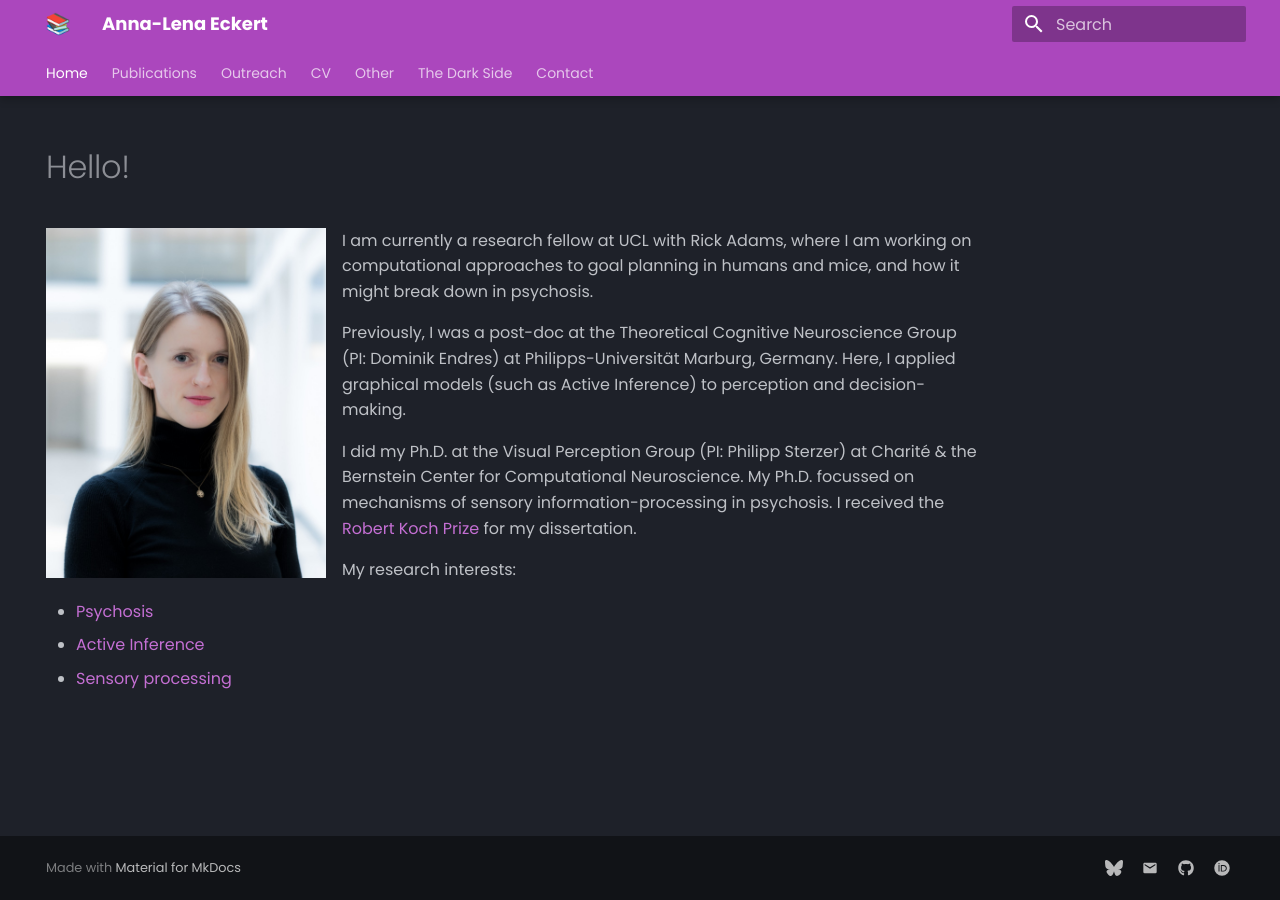
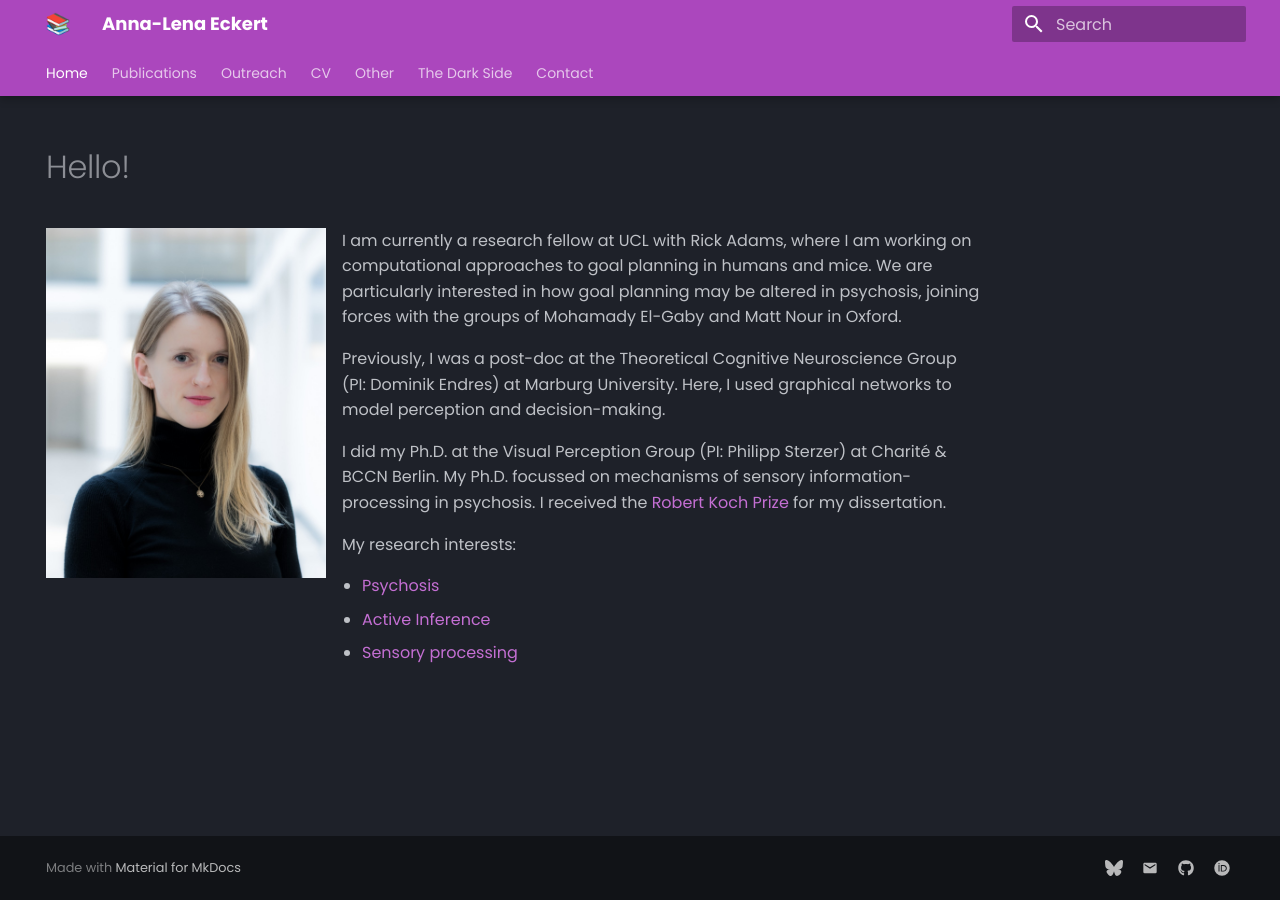
Before and after one commit to Eckertal/personal-website, an MkDocs documentation site: the page built from docs/index.md, in a window 1280 px wide. Built offline with MkDocs 1.6.1 and Material for MkDocs 9.7.7, drawn with Linux system fonts in a browser that asks for light colours.

Commit message:
shortened index page

```diff
--- a/docs/index.md
+++ b/docs/index.md
@@ -7,11 +7,11 @@
 
 ![eckert](assets/images/eckert.jpg){align=left width=280}
 
-I am currently a research fellow at UCL with Rick Adams, where I am working on computational approaches to goal planning in humans and mice, and how it might break down in psychosis.
+I am currently a research fellow at UCL with Rick Adams, where I am working on computational approaches to goal planning in humans and mice. We are particularly interested in how goal planning may be altered in psychosis, joining forces with the groups of Mohamady El-Gaby and Matt Nour in Oxford.
 
-Previously, I was a post-doc at the Theoretical Cognitive Neuroscience Group (PI: Dominik Endres) at Philipps-Universität Marburg, Germany. Here, I applied graphical models (such as Active Inference) to perception and decision-making.
+Previously, I was a post-doc at the Theoretical Cognitive Neuroscience Group (PI: Dominik Endres) at Marburg University. Here, I used graphical networks to model perception and decision-making.
 
-I did my Ph.D. at the Visual Perception Group (PI: Philipp Sterzer) at Charité & the Bernstein Center for Computational Neuroscience. My Ph.D. focussed on mechanisms of sensory information-processing in psychosis. I received the [Robert Koch Prize](https://www.ecn-berlin.de/news-reader/robert-koch-prize-of-charite-2024-for-dr-anna-lena-eckert.html) for my dissertation.
+I did my Ph.D. at the Visual Perception Group (PI: Philipp Sterzer) at Charité & BCCN Berlin. My Ph.D. focussed on mechanisms of sensory information-processing in psychosis. I received the [Robert Koch Prize](https://www.ecn-berlin.de/news-reader/robert-koch-prize-of-charite-2024-for-dr-anna-lena-eckert.html) for my dissertation.
 
 My research interests:
 
```
